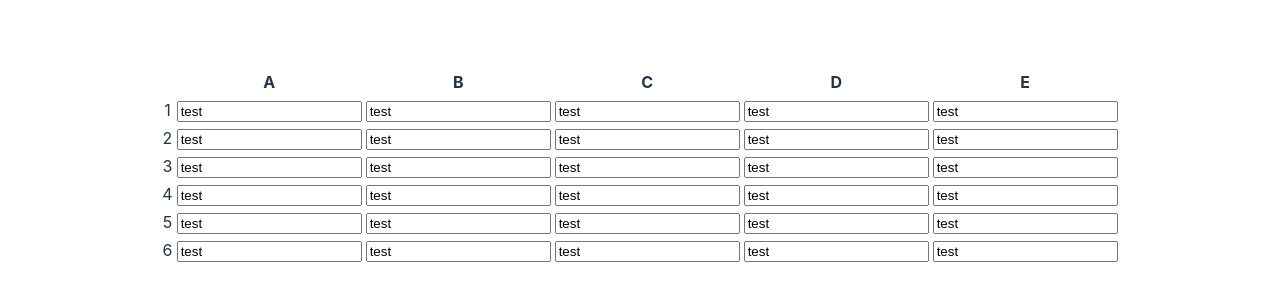
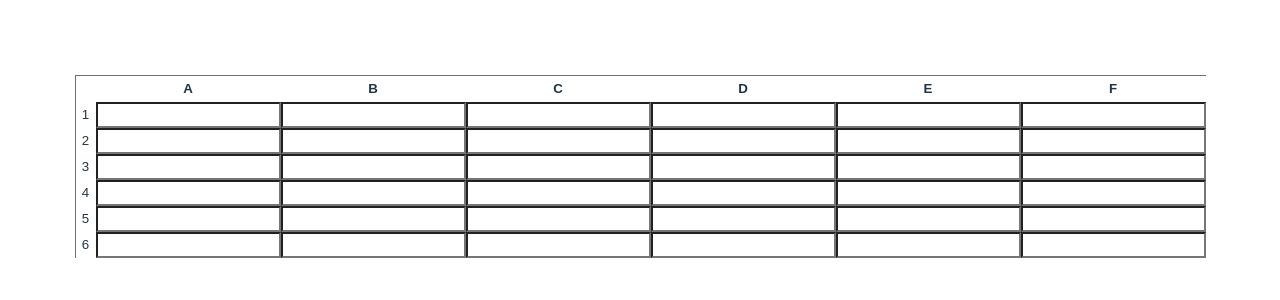
Before and after one commit to AlvaroMun/code-challenge-effectus, a React (Vite) app in the folder spread-sheet-effectus/: page / in a window 1280 px wide. Shown: the part 234-534 px from the top of the page. Built offline with nearby package versions, Linux system fonts and the light colour scheme.

Commit message:
sanatized code, fixed bug related to columnNumber, added doc, styled table sheet

```diff
--- a/spread-sheet-effectus/src/App.css
+++ b/spread-sheet-effectus/src/App.css
@@ -1,8 +1,32 @@
 #root {
     max-width: 1280px;
     margin: 0 auto;
-  padding: 2rem;
+    /* padding: 2rem; */
     text-align: center;
+}
+
+table {
+    border: 1px solid #716f64;
+    border-width: 1px 0px 0px 1px;
+    font-size: 10pt;
+    font-family: arial;
+    border-spacing: 0px;
+    border-collapse: collapse;
+}
+
+td,
+tr {
+    padding: 0;
+    border-spacing: 0;
+}
+
+td:first-child {
+    min-width: 20px;
+}
+
+input {
+    border-radius: 0;
+    height: 20px;
 }
 
 .logo {
--- a/spread-sheet-effectus/src/components/Cell.tsx
+++ b/spread-sheet-effectus/src/components/Cell.tsx
@@ -1,14 +1,32 @@
 import React, { FC, SyntheticEvent, useContext } from "react";
 import { SheetContext } from "../context/SheetContext";
-import { getCellValFromCoor, getCellValue, testSplitOperands } from "./utils";
+import { getCellValFromCoor, getCellValue, getCellValues } from "./utils";
 //@ts-ignore
 import { Parser as FormulaParser } from "hot-formula-parser";
 
+/**
+ * CellProps is an object with two properties, columnIdentifier and rowIdentifier, both of which are
+ * numbers.
+ * @property {number} columnIdentifier - The column identifier of the cell.
+ * @property {number} rowIdentifier - The row number of the cell.
+ */
 type CellProps = {
     columnIdentifier: number;
     rowIdentifier: number;
 };
 
+/**
+ * It renders a table cell with an input element that has an onChange handler that updates the
+ * sheetMatrix state in the SheetContext
+ * @param {number} columnIdentifier - The column identifier of the cell.
+ * @param {number} rowIdentifier - The row number of the cell.
+ * @returns A function that returns a function that returns a function that returns a function that
+ * returns a function that returns a function that returns a function that returns a function that
+ * returns a function that returns a function that returns a function that returns a function that
+ * returns a function that returns a function that returns a function that returns a function that
+ * returns a function that returns a function that returns a function that returns a function that
+ * returns
+ */
 export const Cell: FC<CellProps> = ({ rowIdentifier, columnIdentifier }) => {
     const { sheetMatrix, setSheetMatrix } = useContext(SheetContext);
 
@@ -25,21 +43,16 @@ export const Cell: FC<CellProps> = ({ rowIdentifier, columnIdentifier }) => {
         console.log("keydown");
         let currentCellVal = sheetMatrix[rowIdentifier][columnIdentifier];
         if (event.key === "Enter" && currentCellVal.startsWith("=")) {
-            const formula = currentCellVal.slice(1);
-            console.log({ formula });
-            const formulaParser = new FormulaParser();
-            console.log(formulaParser.parse(formula.slice(1)));
+            try {
+                const formula = currentCellVal.slice(1);
+                const cellValues = getCellValues(formula, sheetMatrix);
+                const oprationResult = eval(cellValues);
 
-            //split formula into cells and operands
-            console.log("test", testSplitOperands(formula));
-
-            //get cell val
-            console.log(getCellValFromCoor(formula, sheetMatrix));
-
-            /*  console.log(
-                "cosito",
-                getCellValue(columnIdentifier, rowIdentifier, sheetMatrix)
-            ); */
+                inputOnchange(oprationResult);
+            } catch (error) {
+                inputOnchange("Error: Syntax error or invalid value");
+                console.log("error");
+            }
         }
     };
 
--- a/spread-sheet-effectus/src/components/Row.tsx
+++ b/spread-sheet-effectus/src/components/Row.tsx
@@ -1,16 +1,29 @@
 import React, { FC } from "react";
 import { Cell } from "./Cell";
 
+/**
+ * RowProps is an object with two properties, columns and rowIdentifier, where columns is a number and
+ * rowIdentifier is a number.
+ * @property {number} columns - The number of columns in the row.
+ * @property {number} rowIdentifier - This is the unique identifier for the row.
+ */
 type RowProps = {
     columns: number;
     rowIdentifier: number;
 };
 
+/**
+ * It renders a table row with a cell for each column
+ * @param  {number} columns - The number of columns in the row.
+ * @param {number} rowIdentifier - This is the unique identifier for the row.
+ *
+ * @returns A table row with a cell for each column.
+ */
 export const Row: FC<RowProps> = ({ columns, rowIdentifier }) => {
     return (
         <tr>
             <td>{rowIdentifier + 1}</td>
-            {[...Array(columns - 1).keys()].map((columnNumber) => (
+            {[...Array(columns).keys()].map((columnNumber) => (
                 <React.Fragment key={columnNumber}>
                     <Cell
                         columnIdentifier={columnNumber}
--- a/spread-sheet-effectus/src/components/Sheet.tsx
+++ b/spread-sheet-effectus/src/components/Sheet.tsx
@@ -1,6 +1,8 @@
 import React, { FC, useEffect, useMemo, useState } from "react";
 import { SheetContext } from "../context/SheetContext";
 import { Row } from "./Row";
+import { TableBody } from "./TableBody";
+import { TableHeader } from "./TableHeader";
 import { alphabetArr } from "./utils";
 
 type SheetProps = {
@@ -10,17 +12,10 @@ type SheetProps = {
 
 const Sheet: FC<SheetProps> = ({ columns, rows }) => {
     const matrixCreator = () => {
-        return [...Array(rows).keys()].map(() => [
-            ...Array(columns).fill("test"),
-        ]);
+        return [...Array(rows).keys()].map(() => [...Array(columns).fill("")]);
     };
 
     const alphabet = useMemo(() => alphabetArr(), []);
-
-    useEffect(() => {
-        /* const coisto = matrixCreator();
-        console.log(coisto); */
-    }, []);
 
     const [sheetMatrix, setSheetMatrix] = useState<string[][]>(() =>
         matrixCreator()
@@ -29,27 +24,8 @@ const Sheet: FC<SheetProps> = ({ columns, rows }) => {
     return (
         <>
             <SheetContext.Provider value={{ sheetMatrix, setSheetMatrix }}>
-                {/* Header */}
-                <thead>
-                    <tr>
-                        <th></th>
-                        {alphabet.slice(0, columns - 1).map((columnNumber) => (
-                            <th key={columnNumber}>{columnNumber}</th>
-                        ))}
-                    </tr>
-                </thead>
-                <tbody>
-                    {[...Array(rows).keys()].map((rowNumber) => {
-                        return (
-                            <React.Fragment key={rowNumber}>
-                                <Row
-                                    columns={columns}
-                                    rowIdentifier={rowNumber}
-                                />
-                            </React.Fragment>
-                        );
-                    })}
-                </tbody>
+                <TableHeader headerList={alphabet.slice(0, columns)} />
+                <TableBody rows={rows} columns={columns} />
             </SheetContext.Provider>
         </>
     );
--- /dev/null
+++ b/spread-sheet-effectus/src/components/TableBody.tsx
@@ -0,0 +1,21 @@
+import React, { FC } from "react";
+import { Row } from "./Row";
+
+type TableBodyProps = {
+    rows: number;
+    columns: number;
+};
+
+export const TableBody: FC<TableBodyProps> = ({ rows, columns }) => {
+    return (
+        <tbody>
+            {[...Array(rows).keys()].map((rowNumber) => {
+                return (
+                    <React.Fragment key={rowNumber}>
+                        <Row columns={columns} rowIdentifier={rowNumber} />
+                    </React.Fragment>
+                );
+            })}
+        </tbody>
+    );
+};
--- /dev/null
+++ b/spread-sheet-effectus/src/components/TableHeader.tsx
@@ -0,0 +1,18 @@
+import React, { FC } from "react";
+
+type TableHeaderProps = {
+    headerList: string[] | number[];
+};
+
+export const TableHeader: FC<TableHeaderProps> = ({ headerList }) => {
+    return (
+        <thead>
+            <tr>
+                <th></th>
+                {headerList.map((columnNumber) => (
+                    <th key={columnNumber}>{columnNumber}</th>
+                ))}
+            </tr>
+        </thead>
+    );
+};
--- a/spread-sheet-effectus/src/components/utils.ts
+++ b/spread-sheet-effectus/src/components/utils.ts
@@ -1,45 +1,52 @@
-export const getCellValue=(columnCoord:number, rowCoord:number, matriz:string[][] | number [][])=>{
+export const getCellValue = (
+    columnCoord: number,
+    rowCoord: number,
+    matriz: string[][] | number[][]
+) => {
     return matriz[rowCoord][columnCoord];
-}
+};
 
-export const alphabetArr=()=>{
+export const alphabetArr = () => {
     const alpha = Array.from(Array(26)).map((e, i) => i + 65);
     return alpha.map((x) => String.fromCharCode(x));
+};
 
-}
+const getAlphabetIndex = (alphabetLetter: string) => {
+    const alphabet = alphabetArr();
+    return alphabet.indexOf(alphabetLetter.toUpperCase());
+};
 
-const getAlphabetIndex=(alphabetLetter:string)=>{
-    const alphabet=alphabetArr();
-    return alphabet.indexOf(alphabetLetter.toUpperCase());
-}
+const extractCellCoordinates = (text: string) => {
+    return text.split(/[+*\/-]/g);
+};
 
-const extractCellCoordinates=(text:string)=>{
-    return text.split(/[+*\/-]/g);
-}
+export const getCellValFromCoor = (coord: string, matriz: string[][]) => {
+    //for now I assume that it contains A2 format
+    const columnCoord = getAlphabetIndex(coord[0]);
+    const rowCoord = Number(coord.slice(1)) - 1;
+    return matriz[rowCoord][columnCoord] || "0";
+};
 
-export const getCellValFromCoor=(coord:string, matriz:string[][])=>{
-    //for now I assume that it contains A2 format
-    const columnCoord=getAlphabetIndex(coord[0]);
-    const rowCoord=Number(coord.slice(1))-1;
-    return matriz[rowCoord][columnCoord];
-}
+export const getCellValues = (expression: string, matriz: string[][]) => {
+    const operandChar = ["+", "-", "/", "*"];
+    const copy = expression;
 
-export const testSplitOperands=(expression:string)=>{
-   //var expression = "7.2*6+3/2-5*6+(7-2)*5";
-   const operandChar = ["+", "-", "/", "*"];
-let copy = expression;
+    const cellCoordinates = copy.split(/[+*\/-]/g);
+    const operators = expression
+        .split("")
+        .filter((val) => operandChar.includes(val));
+    console.log({ cellCoordinates, operators });
+    const cellValues = cellCoordinates.map((cellCoord) =>
+        getCellValFromCoor(cellCoord, matriz)
+    );
+    console.log({ cellValues });
 
-expression = expression.replace(/[0-9]+/g, "#").replace(/[\(|\|\.)]/g, "");
-let cellCoordinates = copy.split(/[+*\/-]/g);
-let operators = expression.split('').filter((val)=>operandChar.includes(val));
-console.log({cellCoordinates,operators})
-/* let result = [];
+    let result = [];
 
-for(let i = 0; i < numbers.length; i++){
-     result.push(numbers[i]);
-     if (i < operators.length) result.push(operators[i]);
-}
+    for (let i = 0; i < cellValues.length; i++) {
+        result.push(cellValues[i]);
+        if (i < operators.length) result.push(operators[i]);
+    }
 
-return result; */
-
-}
+    return result.join("");
+};
```
Lines whose indentation alone changed are shown as unchanged.
